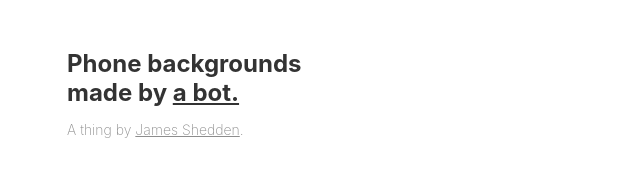
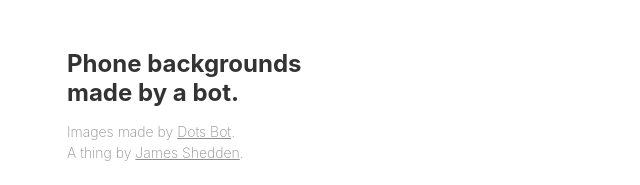
Before and after one commit to jamesshedden/automapics, an Eleventy site: page index.html in a window 1280 px wide. Shown: the top 185 px of the page, without its empty margins (175-815 px from the left). Built offline with nearby package versions, Linux system fonts and the light colour scheme; Eleventy itself is replaced by a stand-in of ours; files that its build step writes are made by us from their sources; grey boxes are pictures that could not be loaded.

Commit message:
Update styles

```diff
--- a/index.html
+++ b/index.html
@@ -39,6 +39,7 @@ phone_date: "Friday, September 27"
         font-weight: 200;
         color: #8D8D8D;
         margin: 0 26px 24px;
+        line-height: 1.5;
       }
 
       h2 a:link, h2 a:visited, h2 a:hover, h2 a:active {
@@ -143,8 +144,8 @@ phone_date: "Friday, September 27"
 
   <body>
     <div class="phones">
-      <h1>Phone backgrounds<br>made by <a href="https://twitter.com/dots__bot">a bot.</a></h1>
-      <h2>A thing by <a href="https://james.sh">James Shedden</a>.</h2>
+      <h1>Phone backgrounds<br>made by a bot.</h1>
+      <h2>Images made by <a href="https://twitter.com/dots__bot">Dots Bot</a>.<br>A thing by <a href="https://james.sh">James Shedden</a>.</h2>
 
       {%- for item in pagination.items %}
         <a class="phone"
```
